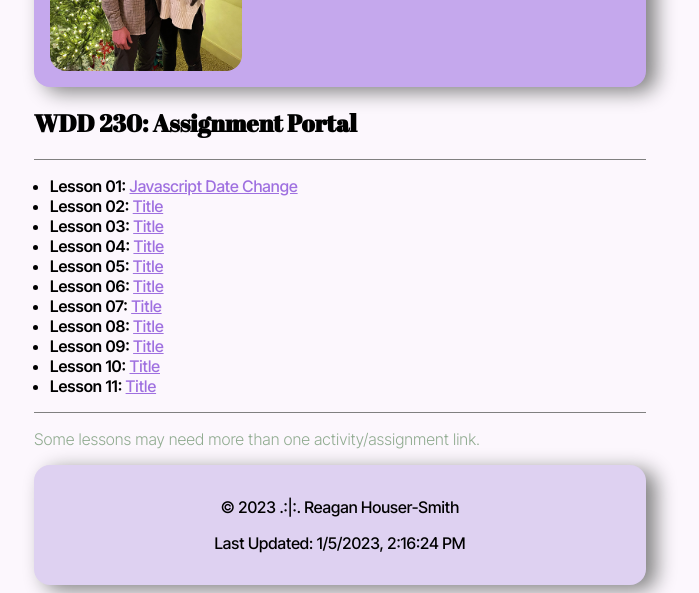
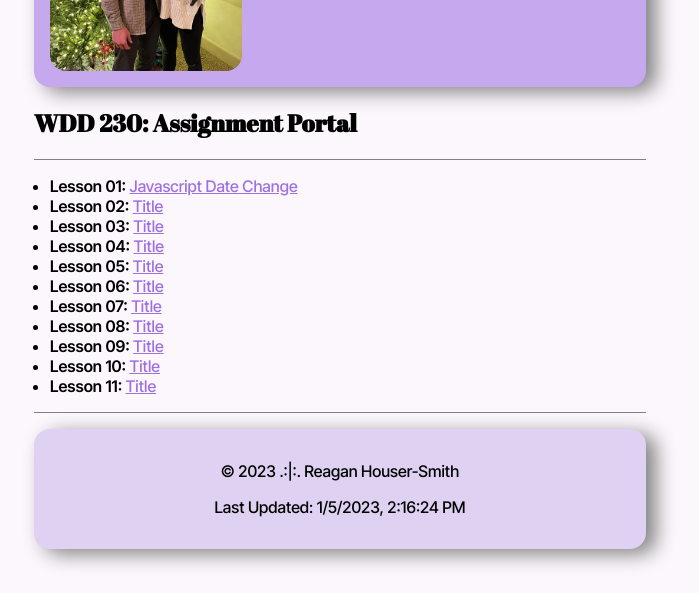
Before and after one commit to reaganhsmith/wdd230, a plain HTML site: page index.html in a window 1280 px wide. Shown: the part 209-802 px from the top of the page, without its empty margins (300-999 px from the left). Drawn offline with Linux system fonts and the light colour scheme.

Commit message:
changed p

```diff
--- a/index.html
+++ b/index.html
@@ -29,7 +29,6 @@
             <li>Lesson 10: <a href="">Title</a> </li>
             <li>Lesson 11: <a href="">Title</a> </li>
         </ul>
-        <p> Some lessons may need more than one activity/assignment link.</p>
     </main>
     <footer>
       <p id="copy-symbol"> 2023 .:|:. Reagan Houser-Smith .:|:. Idaho<p>
```
